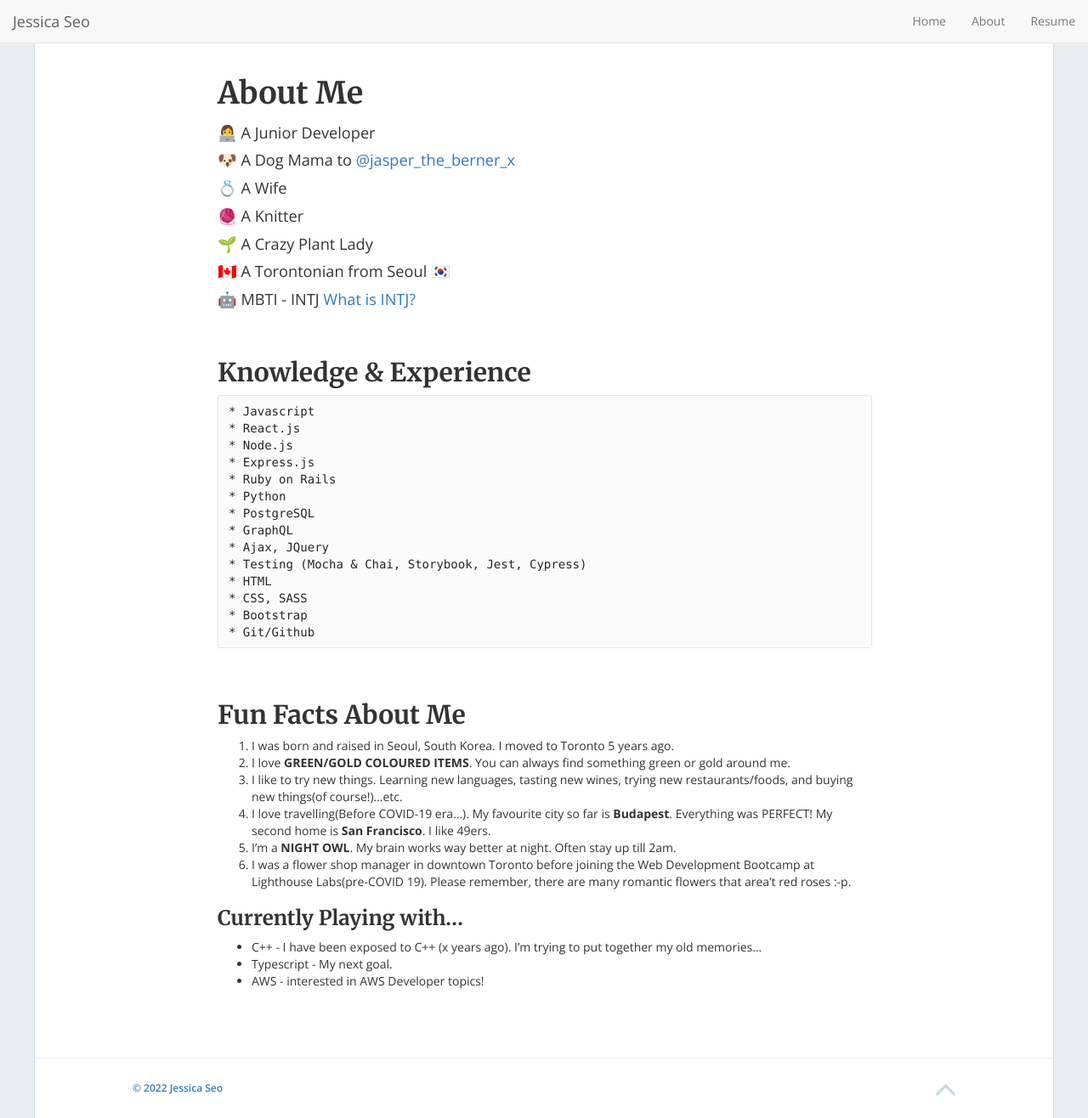
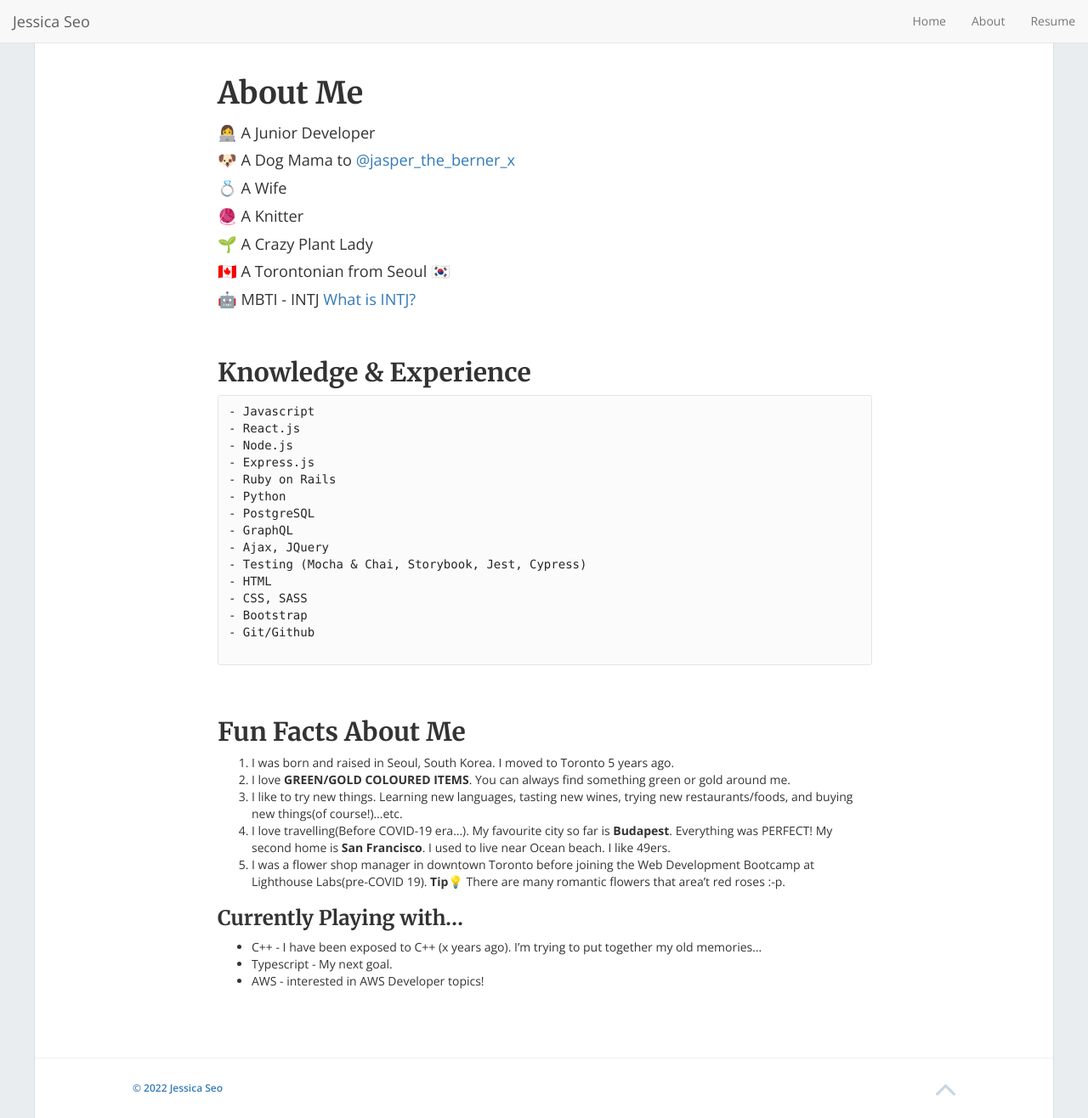
Before and after one commit to jessicaseo83/jessicaseo83.github.io, a Jekyll site: the page built from about.md, in a window 1280 px wide and 1316 px high. Shown: the whole window at 85% size. Built offline with Jekyll 4.4.1, drawn with Linux system fonts in a browser that asks for light colours; nearby versions of some CDN libraries.

Commit message:
Update About me

```diff
--- a/about.md
+++ b/about.md
@@ -3,13 +3,12 @@ layout: inner
 title: About
 permalink: /about/
 ---
+
 <!-- ## Markdown
 
 Text can be **bold**, _italic_, ~~strikethrough~~ or `keyword`.
 
 [Link to another page](/index.html). -->
-
-
 
 # About Me
 
@@ -19,46 +18,44 @@ Text can be **bold**, _italic_, ~~strikethrough~~ or `keyword`.
 🧶 A Knitter
 🌱 A Crazy Plant Lady
 🇨🇦 A Torontonian from Seoul 🇰🇷
-🤖 MBTI - INTJ  [What is INTJ?](https://www.16personalities.com/intj-personality)
+🤖 MBTI - INTJ [What is INTJ?](https://www.16personalities.com/intj-personality)
 &nbsp;
 &nbsp;
 
 ## Knowledge & Experience
 
 {% highlight txt %}
-* Javascript
-* React.js
-* Node.js
-* Express.js
-* Ruby on Rails
-* Python
-* PostgreSQL
-* GraphQL
-* Ajax, JQuery
-* Testing (Mocha & Chai, Storybook, Jest, Cypress)
-* HTML
-* CSS, SASS
-* Bootstrap
-* Git/Github
-{% endhighlight %}
-&nbsp;
-&nbsp;
 
+- Javascript
+- React.js
+- Node.js
+- Express.js
+- Ruby on Rails
+- Python
+- PostgreSQL
+- GraphQL
+- Ajax, JQuery
+- Testing (Mocha & Chai, Storybook, Jest, Cypress)
+- HTML
+- CSS, SASS
+- Bootstrap
+- Git/Github
+  {% endhighlight %}
+  &nbsp;
+  &nbsp;
 
 ## Fun Facts About Me
 
 1. I was born and raised in Seoul, South Korea. I moved to Toronto 5 years ago.
 2. I love **GREEN/GOLD COLOURED ITEMS**. You can always find something green or gold around me.
 3. I like to try new things. Learning new languages, tasting new wines, trying new restaurants/foods, and buying new things(of course!)...etc.
-4. I love travelling(Before COVID-19 era...). My favourite city so far is **Budapest**. Everything was PERFECT! My second home is **San Francisco**. I like 49ers.
-5. I'm a **NIGHT OWL**. My brain works way better at night. Often stay up till 2am.
-6. I was a flower shop manager in downtown Toronto before joining the Web Development Bootcamp at Lighthouse Labs(pre-COVID 19). Please remember, there are many romantic flowers that area't red roses :-p.
-&nbsp;
-&nbsp;
-
+4. I love travelling(Before COVID-19 era...). My favourite city so far is **Budapest**. Everything was PERFECT! My second home is **San Francisco**. I used to live near Ocean beach. I like 49ers.
+5. I was a flower shop manager in downtown Toronto before joining the Web Development Bootcamp at Lighthouse Labs(pre-COVID 19). **Tip💡** There are many romantic flowers that area’t red roses :-p.
+   &nbsp;
+   &nbsp;
 
 ### Currently Playing with...
 
-* C++ - I have been exposed to C++ (x years ago). I'm trying to put together my old memories...
-* Typescript - My next goal.
-* AWS - interested in AWS Developer topics!
+- C++ - I have been exposed to C++ (x years ago). I'm trying to put together my old memories...
+- Typescript - My next goal.
+- AWS - interested in AWS Developer topics!
```
